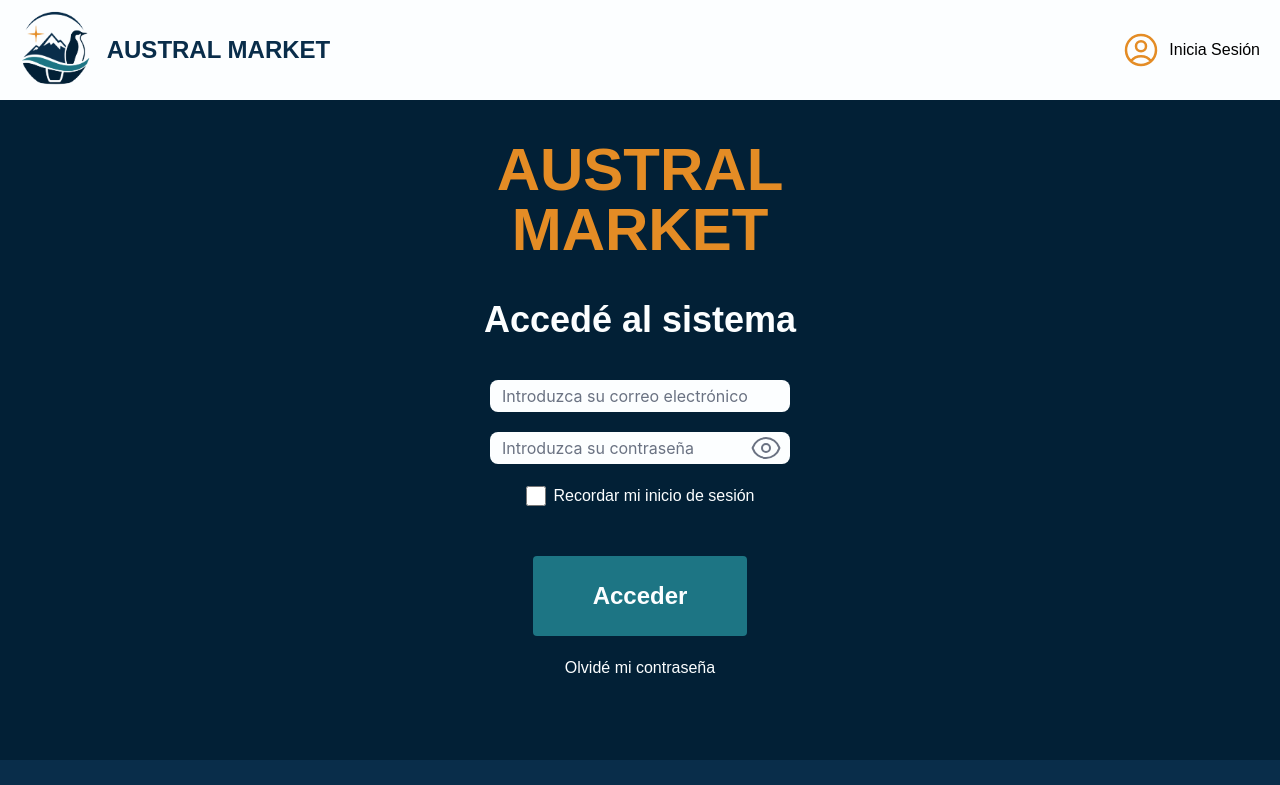
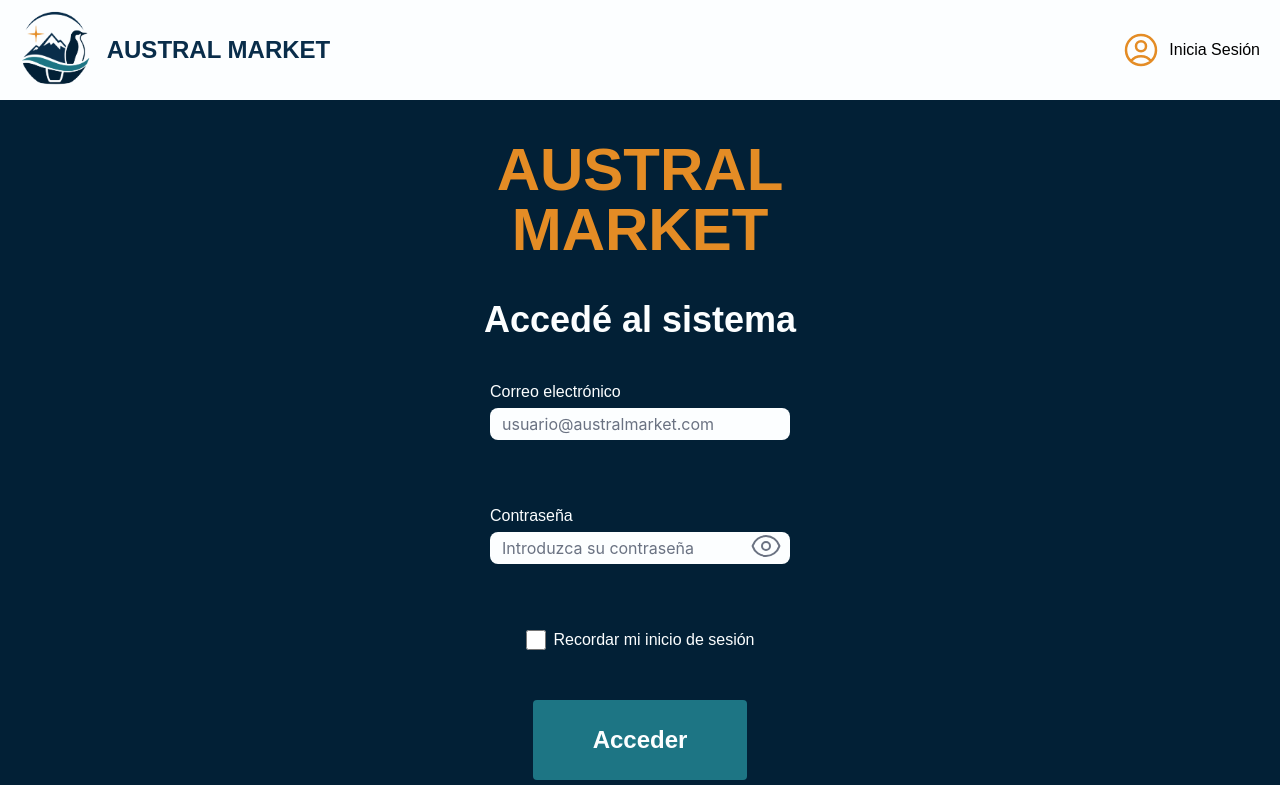
Before and after one commit to jeretamargo/tpi-interfaces-AustralMarket, a React (Vite) app: page /login in a window 1280 px wide. Shown: the top 785 px of the page. Built offline with nearby package versions, Linux system fonts and the light colour scheme.

Commit message:
formulario alineado con las propiedades semanticas pedidas y espacio entre inputs agregado para evitar saltos de layout

```diff
--- a/src/pages/Login.tsx
+++ b/src/pages/Login.tsx
@@ -43,7 +43,7 @@ export default function Login() {
       setErrors((prev) => ({
         ...prev,
         email:
-          "Debe ingresar una dirección de correo válida. Ejemplo: usuario@email.com",
+          "Debe ingresar una dirección de correo válida. Ejemplo: usuario@australmarket.com",
       }));
 
       setWarnings((prev) => ({
@@ -80,7 +80,8 @@ export default function Login() {
     }));
   }
 
-  function handleLogin() {
+  function handleLogin(e: React.SubmitEvent<HTMLFormElement>) {
+    e.preventDefault();
     const usuario = usuarios.find((u) => u.email === email);
 
     if (!usuario || usuario.password !== password) {
@@ -116,10 +117,21 @@ export default function Login() {
             Accedé al sistema
           </h3>
         </div>
-        <div className="flex flex-col items-center mt-10 gap-5 mb-20">
+        <form
+          className="flex flex-col items-center mt-10 gap-5 mb-20"
+          onSubmit={(e) => handleLogin(e)}
+        >
+          <div>
+            <label
+              htmlFor="email"
+              className="flex self-start text-blanco font-texto pb-1"
+            >
+              Correo electrónico
+            </label>
             <input
+              id="email"
               type="text"
-            placeholder="Introduzca su correo electrónico"
+              placeholder="usuario@australmarket.com"
               className={`bg-blanco text-black placeholder:text-gray-500 rounded-lg border-gray-300 focus:outline-none focus:ring-4 focus:ring-celeste w-75 h-8 px-3  ${errors.email ? "ring-rojo ring-4" : ""} ${errors.credentials ? "ring-rojo ring-4" : ""} ${warnings.email ? "ring-warning ring-4" : ""}  `}
               value={email}
               onChange={(e) => {
@@ -134,6 +146,8 @@ export default function Login() {
                 }))
               }
             />
+          </div>
+          <div className="min-h-6">
             {errors.email && (
               <p className="text-naranja font-texto  text-center">
                 {errors.email}
@@ -144,8 +158,16 @@ export default function Login() {
                 {warnings.email}
               </p>
             )}
+          </div>
           <div className="relative items-center">
+            <label
+              htmlFor="password"
+              className="flex self-start text-blanco font-texto pb-1"
+            >
+              Contraseña
+            </label>
             <input
+              id="password"
               type={isShowingPassword ? "text" : "password"}
               placeholder="Introduzca su contraseña"
               className={`bg-blanco text-black placeholder:text-gray-500 rounded-lg border-gray-300 focus:outline-none focus:ring-4 focus:ring-celeste w-75 h-8 px-3 ${errors.credentials ? "ring-rojo ring-4" : ""}  ${warnings.password ? "ring-warning ring-4" : ""} `}
@@ -172,7 +194,7 @@ export default function Login() {
                 viewBox="0 0 24 24"
                 stroke-width="1.5"
                 stroke="currentColor"
-                className="absolute size-8 right-2 top-1/2 -translate-y-1/2  text-gray-500 hover:text-black transition-all  cursor-pointer "
+                className="absolute size-8 right-2 top-1/2 -translate-y-1  text-gray-500 hover:text-black transition-all  cursor-pointer "
               >
                 <path
                   stroke-linecap="round"
@@ -187,6 +209,7 @@ export default function Login() {
               </svg>
             </button>
           </div>
+          <div className="min-h-6">
             {errors.credentials && (
               <p className="text-naranja font-texto  text-center">
                 {errors.credentials}
@@ -197,6 +220,7 @@ export default function Login() {
                 {warnings.password}
               </p>
             )}
+          </div>
           <div className="flex items-center">
             <input
               type="checkbox"
@@ -208,7 +232,7 @@ export default function Login() {
             </label>
           </div>
           <button
-            onClick={() => handleLogin()}
+            type="submit"
             className="bg-celeste text-2xl text-blanco font-texto font-bold mt-7 py-6 px-15 rounded hover:bg-hover-btn transition-all duration-300 cursor-pointer"
           >
             Acceder
@@ -216,7 +240,7 @@ export default function Login() {
           <a href="#">
             <p className="text-blanco font-texto">Olvidé mi contraseña</p>
           </a>
-        </div>
+        </form>
       </main>
       <footer>
         <Footer />
```
Lines whose indentation alone changed are shown as unchanged.
